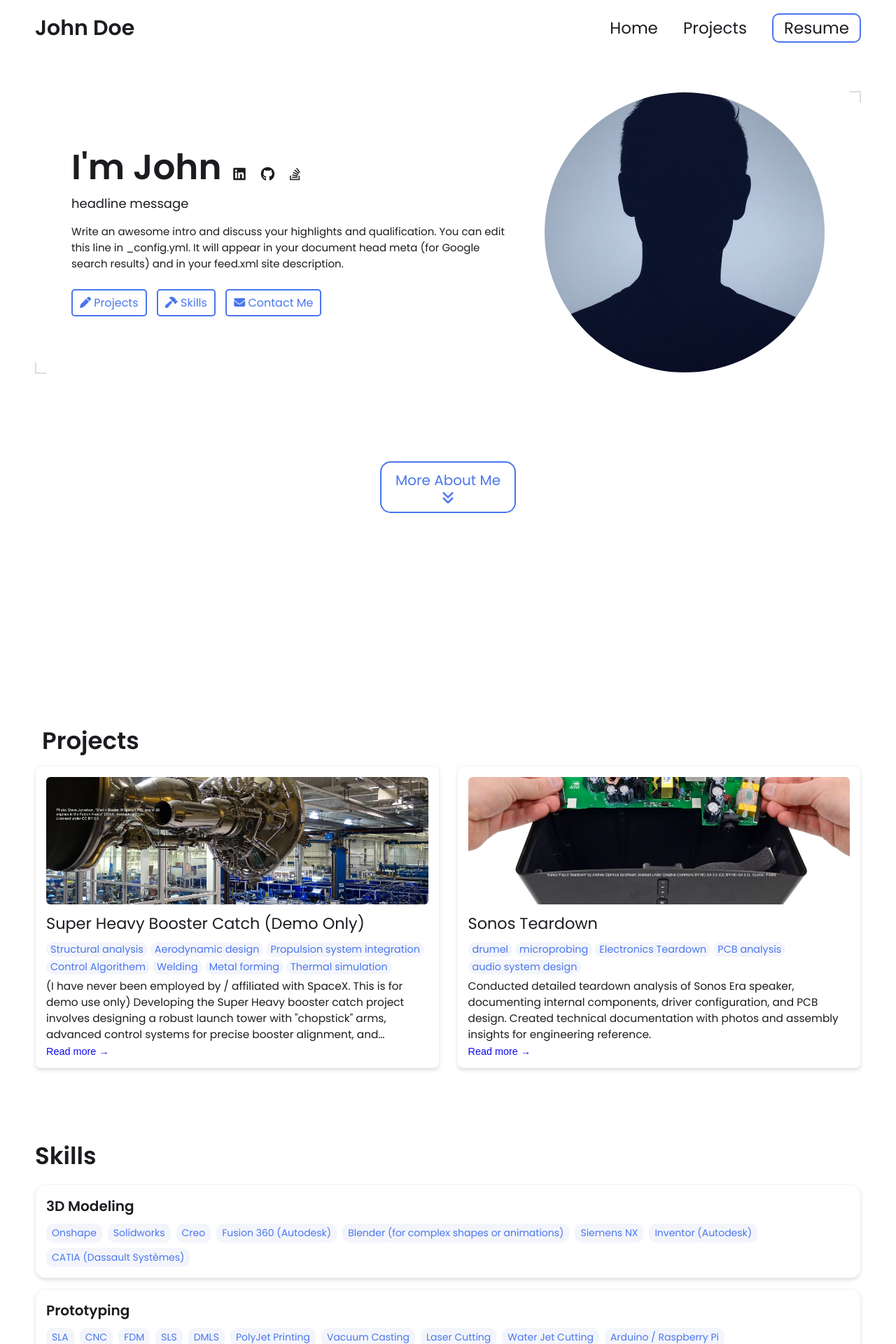
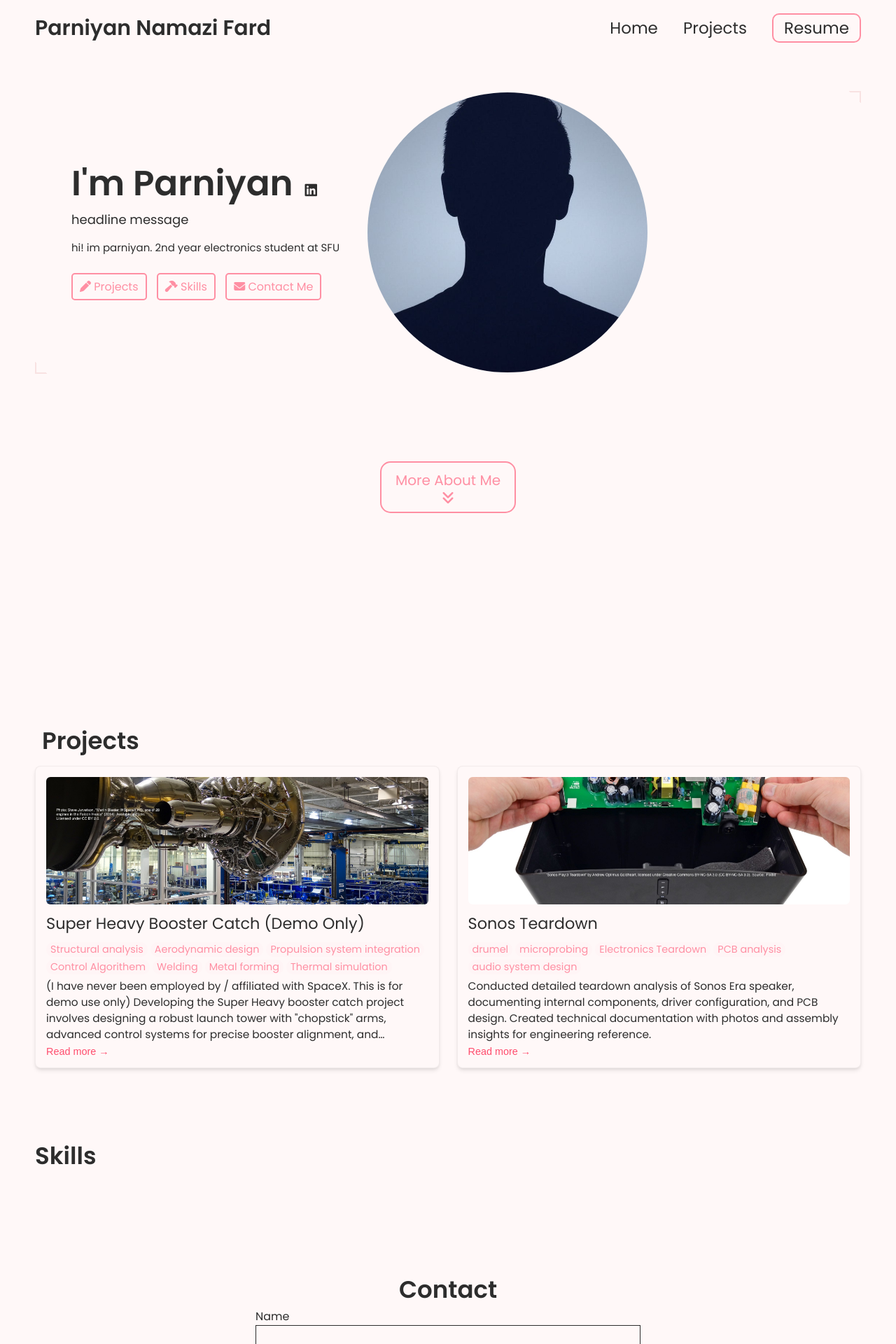
Before and after one commit to parniyannf/parniyannamazi.github.io, a Jekyll site: the page built from index.html, in a window 1280 px wide. Shown: the top 1920 px of the page at 70% size. Built offline with Jekyll 4.4.1, drawn with Linux system fonts in a browser that asks for light colours; part of the change alters nothing that is shown; some of the changed text lies outside the part shown.

Commit message:
Change portfolio title and personal details
Updated personal information and links in the config file.

```diff
--- a/_config.yml
+++ b/_config.yml
@@ -7,17 +7,16 @@
 
 # Main Page Setup
 
-title: John Doe's Portfolio # This is what shows up in the tab of the browser
+title: Parniyan Namazi Fard# This is what shows up in the tab of the browser
 
 
 
 # Hero Section
-name: John Doe
+name: Parniyan Namazi Fard
 headline: headline message
 description: >- # dont remove this line. this will ignore all new lines until the next section
-  Write an awesome intro and discuss your highlights and qualification. You can edit this
-  line in _config.yml. It will appear in your document head meta (for
-  Google search results) and in your feed.xml site description.
+  hi! im parniyan.
+  2nd year electronics student at SFU
 
 # Place your profile image in /assets/images/profile-image/folder and edit the file name
 profile_image: ./assets/images/profile-image/avatar.jpeg
@@ -25,66 +24,66 @@ profile_image: ./assets/images/profile-image/avatar.jpeg
 
 # Link your resume
 # You can place your resume in assets/resume/{resume.pdf or add external link such as pdf saved in google drive
-resume-url: https://drive.google.com/file/d/13Z3duVzh-gguPU5r03oJVEE6rV9rd3DS/view?usp=sharing # or /assets/resume/resume.pdf
+resume-url: https://drive.google.com/file/d/1v2xGMpeMiYt9_JiS3UGRaXunKIwRDwQo/view?usp=drive_link
 
 
 # Set up external links - this will show up as small icons next to your name.
 
 external-links:    # input only your own url slug. The icons with missing entries will not appear.
-  linkedin: test    # https://www.linkedin.com/in/{your url slug}
-  github: leea12    # https://github.com/{your url slug}
-  stackoverflow: test      # https://stackoverflow.com/users/{your url slug}
-  medium:            # https://medium.com/@{your url slug}
-  x-twitter:   # https://x.com/{your url slug}
-  threads:            # https://threads.net/@{your url slug}
-  instragram:       # https://instagram.com/{your url slug}
-  youtube:           # https://youtube.com/@{your url slug}
-  discord:            # https://discord.com/users/{your url slug}
-  bluesky:           # https://bsky.app/profile/{your url slug}
+  linkedin: test    # https://www.linkedin.com/in/parniyannamazifard/
+  # github: leea12    # https://github.com/{your url slug}
+  # stackoverflow: test      # https://stackoverflow.com/users/{your url slug}
+  # medium:            # https://medium.com/@{your url slug}
+  # x-twitter:   # https://x.com/{your url slug}
+  # threads:            # https://threads.net/@{your url slug}
+  # instragram:       # https://instagram.com/{your url slug}
+  # youtube:           # https://youtube.com/@{your url slug}
+  # discord:            # https://discord.com/users/{your url slug}
+  # bluesky:           # https://bsky.app/profile/{your url slug}
 
 
 # Skills Section - Add the list of your Skills by categories/tools. The indentation for each level needs to be precise.
-skills:
-  - category: 3D Modeling
-    tools:
-    - Onshape
-    - Solidworks
-    - Creo
-    - Fusion 360 (Autodesk)
-    - Blender (for complex shapes or animations)
-    - Siemens NX
-    - Inventor (Autodesk)
-    - CATIA (Dassault Systèmes)
-  - category: Prototyping
-    tools:
-    - SLA
-    - CNC
-    - FDM
-    - SLS
-    - DMLS
-    - PolyJet Printing
-    - Vacuum Casting
-    - Laser Cutting
-    - Water Jet Cutting
-    - Arduino / Raspberry Pi
-    - Breadboarding for circuit testing
-  - category: Design Standards / Practices
-    tools:
-    - GD&T ASME Y14
-    - ISO fits and tolerances
-    - PLM (PTC Windchill / Arena)
-  - category: PCB Design
-    tools:
-    - Altium Designer
-    - Altium
-    - Eagle
-    - KiCad
-  - category: Problem Solving / Risk Management
-    tools:
-    - Root Cause Analysis (e.g., 5 Whys, Fishbone Diagram)
-    - DFMEA / PFMEA
-    - Six Sigma methodologies
-    - Shain Red-X
+# skills:
+#   - category: 3D Modeling
+#     tools:
+#     - Onshape
+#     - Solidworks
+#     - Creo
+#     - Fusion 360 (Autodesk)
+#     - Blender (for complex shapes or animations)
+#     - Siemens NX
+#     - Inventor (Autodesk)
+#     - CATIA (Dassault Systèmes)
+#   - category: Prototyping
+#     tools:
+#     - SLA
+#     - CNC
+#     - FDM
+#     - SLS
+#     - DMLS
+#     - PolyJet Printing
+#     - Vacuum Casting
+#     - Laser Cutting
+#     - Water Jet Cutting
+#     - Arduino / Raspberry Pi
+#     - Breadboarding for circuit testing
+#   - category: Design Standards / Practices
+#     tools:
+#     - GD&T ASME Y14
+#     - ISO fits and tolerances
+#     - PLM (PTC Windchill / Arena)
+#   - category: PCB Design
+#     tools:
+#     - Altium Designer
+#     - Altium
+#     - Eagle
+#     - KiCad
+#   - category: Problem Solving / Risk Management
+#     tools:
+#     - Root Cause Analysis (e.g., 5 Whys, Fishbone Diagram)
+#     - DFMEA / PFMEA
+#     - Six Sigma methodologies
+#     - Shain Red-X
 
 
 # Contact Form Setup. Setup an account and copy over the key. When someone fills out the form, it will be received in your email.
@@ -102,29 +101,29 @@ colors: # this is the basic theme
   light_background: "#f3f5fb"
 
 # A few examples.
-basic theme:
-  text: "#1a1c20"
-  border: "#ddd"
-  link: "#4a76ee"
-  highlight: "#0c0cf2"
-  background: "#ffffff"
-  light_background: "#f3f5fb"
+# basic theme:
+#   text: "#1a1c20"
+#   border: "#ddd"
+#   link: "#4a76ee"
+#   highlight: "#0c0cf2"
+#   background: "#ffffff"
+#   light_background: "#f3f5fb"
 
-  mint theme:
-  text: "#2c3333"
-  border: "#e0f2ef"
-  link: "#40b3a2"
-  highlight: "#2a9d8f"
-  background: "#f7fbfa"
-  light_background: "#f0f9f7"
+#   mint theme:
+#   text: "#2c3333"
+#   border: "#e0f2ef"
+#   link: "#40b3a2"
+#   highlight: "#2a9d8f"
+#   background: "#f7fbfa"
+#   light_background: "#f0f9f7"
 
-lemon theme:
-  text: "#2d2926"
-  border: "#f7f3e3"
-  link: "#ffc94d"
-  highlight: "#ffb800"
-  background: "#fffdf5"
-  light_background: "#fff9e6"
+# lemon theme:
+#   text: "#2d2926"
+#   border: "#f7f3e3"
+#   link: "#ffc94d"
+#   highlight: "#ffb800"
+#   background: "#fffdf5"
+#   light_background: "#fff9e6"
 
   pink theme:
   text: "#2d2d2d"
```
